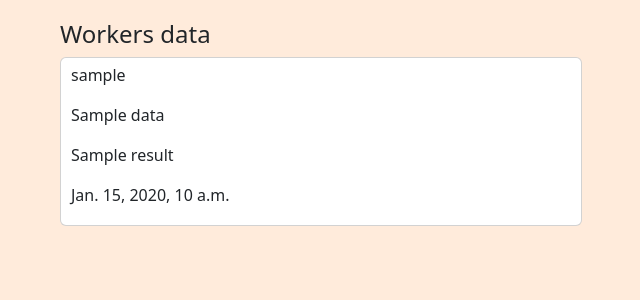
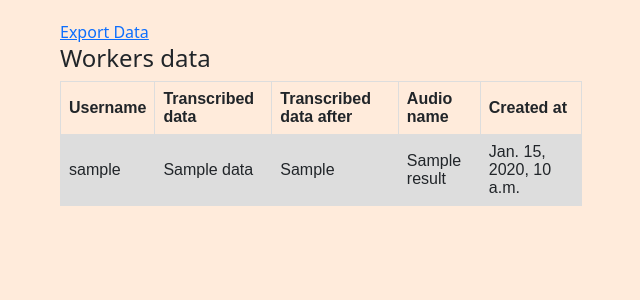
Before and after one commit to Pragades-Rajagopal/crowdsourcing-app, a Django app: template crowdsourcing/templates/workers/worker-data.html in a window 1280 px wide. Shown: the part 56-356 px from the top of the page, without its empty margins (319-959 px from the left). Run offline with Django 4.2, Linux system fonts and the light colour scheme; the template is opened without the code that fills it: most values are stand-ins (such as "Sample title", 1, 10 or a date in 2020).

Commit message:
added mainpage, export option, resubmit task

```diff
--- a/crowdsourcing/crowdsourcing/urls.py
+++ b/crowdsourcing/crowdsourcing/urls.py
@@ -17,9 +17,11 @@ from django.contrib import admin
 from django.urls import path, include
 from django.conf.urls.static import static
 from django.conf import settings
+from .views import mainpage
 
 urlpatterns = [
     path('admin/', admin.site.urls),
     # ~~~ including all the workers app urls to main project
     path('app/', include('workers.urls')),
+    path('', mainpage),
 ] + static(settings.MEDIA_URL, document_root=settings.MEDIA_ROOT)
--- /dev/null
+++ b/crowdsourcing/crowdsourcing/views.py
@@ -0,0 +1,5 @@
+from django.shortcuts import render
+
+
+def mainpage(request):
+    return render(request, 'mainpage.html')
--- a/crowdsourcing/static/css/custom.css
+++ b/crowdsourcing/static/css/custom.css
@@ -1,5 +1,18 @@
 body {
     background-color: hsl(28, 100%, 86%, 50%);
+}
+
+.container-mainpage {
+    width: 1000px;
+    height: 500px;
+    margin: 50px;
+    display: flex;
+    justify-content: center;
+    align-items: center;
+}
+
+.mainpage-content {
+    text-align: center;
 }
 
 .navbar {
@@ -30,3 +43,20 @@ body {
 .card-link:hover {
     text-decoration: underline;
 }
+
+table {
+    font-family: arial, sans-serif;
+    border-collapse: collapse;
+    width: 100%;
+}
+
+td,
+th {
+    border: 1px solid #dddddd;
+    text-align: left;
+    padding: 8px;
+}
+
+tr:nth-child(even) {
+    background-color: #dddddd;
+}
--- a/crowdsourcing/templates/workers/searchaudio.html
+++ b/crowdsourcing/templates/workers/searchaudio.html
@@ -9,7 +9,6 @@
     <div class="card">
         <div class="card-body">
             <p><a class="card-link" href="{% url 'workers:getaudio' data.id %}">{{ data.audio_name }}</a></p>
-            <p style="font-style: italic;">{{ data.tag }}</p>
         </div>
     </div>
     {% endfor %}
--- a/crowdsourcing/templates/workers/worker-data.html
+++ b/crowdsourcing/templates/workers/worker-data.html
@@ -3,18 +3,36 @@
 {% block content %}
 
 <div class="container">
+    <a href="/app/exportdata">Export Data</a>
     <h4>Workers data</h4>
     {% if results %}
-    {% for d in results %}
-    <div class="card">
+    <table>
+        <tr>
+            <th>Username</th>
+            <th>Transcribed data</th>
+            <th>Transcribed data after</th>
+            <th>Audio name</th>
+            <th>Created at</th>
+        </tr>
+        {% for d in results %}
+        <!-- <div class="card">
         <div class="card-body">
             <p>{{ d.data.username }}</p>
             <p>{{ d.data.data }}</p>
             <p>{{ d.audio_name }}</p>
             <p>{{ d.data.created_at }}</p>
         </div>
-    </div>
-    {% endfor %}
+    </div> -->
+        <tr>
+            <td>{{ d.data.username }}</td>
+            <td>{{ d.data.data }}</td>
+            <td>{{ d.data.data2 }}</td>
+            <td>{{ d.audio_name }}</td>
+            <td>{{ d.data.created_at }}</td>
+        </tr>
+        {% endfor %}
+    </table>
+
     {% else %}
     <p style="color: red;">No audios available for the searched tag or language</p>
     {% endif %}
--- a/crowdsourcing/workers/models.py
+++ b/crowdsourcing/workers/models.py
@@ -1,4 +1,5 @@
 from django.db import models
+
 
 class Audios (models.Model):
     audio_name = models.CharField(max_length=200)
@@ -11,11 +12,13 @@ class Audios (models.Model):
     def __str__(self):
         return self.audio_name
 
+
 class Transcribe (models.Model):
     username = models.CharField(max_length=100)
     data = models.CharField(max_length=100000)
+    data2 = models.CharField(max_length=100000)
     created_at = models.DateField()
     audio = models.ForeignKey(Audios, on_delete=models.CASCADE)
 
     def __str__(self):
-        return '%s %s' %(self.username, self.created_at)
+        return '%s %s' % (self.username, self.created_at)
--- a/crowdsourcing/workers/urls.py
+++ b/crowdsourcing/workers/urls.py
@@ -8,4 +8,6 @@ urlpatterns = [
     path('getaudio/<int:audio_id>', views.getaudio, name='getaudio'),
     path('postdata/', views.postdata, name='postdata'),
     path('workers-data/', views.transcribe_data, name='workers-data'),
+    path('postdata-final/', views.postnextdata, name='postnextdata'),
+    path('exportdata/', views.exportData)
 ]
```
Also changed, not shown: crowdsourcing/templates/mainpage.html (added, +26 -0 lines), crowdsourcing/templates/workers/final.html (added, +10 -0 lines), crowdsourcing/templates/workers/thanks.html (+26 -0 lines), crowdsourcing/workers/views.py (+33 -2 lines), crowdsourcing/db.sqlite3, crowdsourcing/workers/migrations/0001_initial.py, 1 other file.
